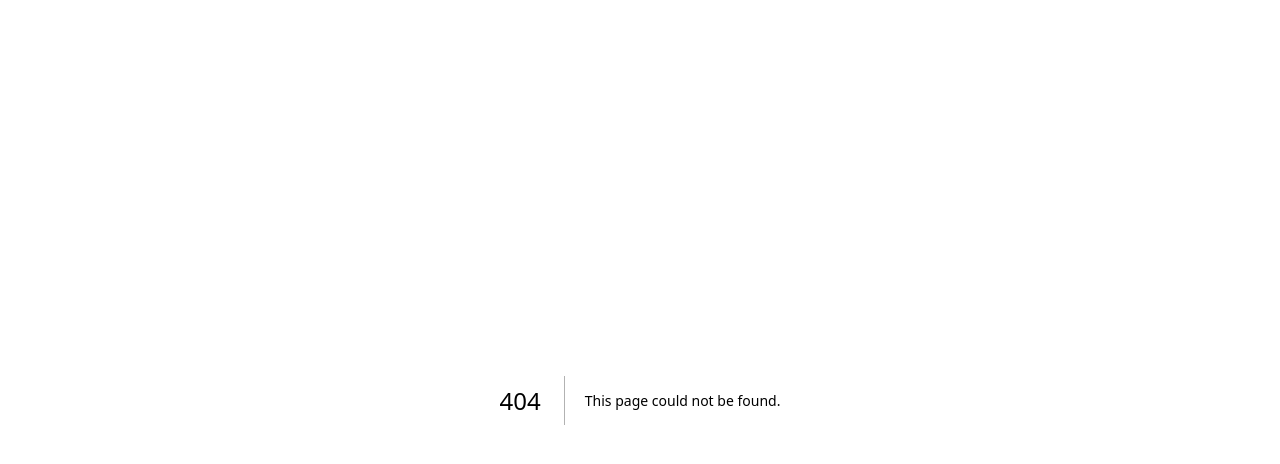
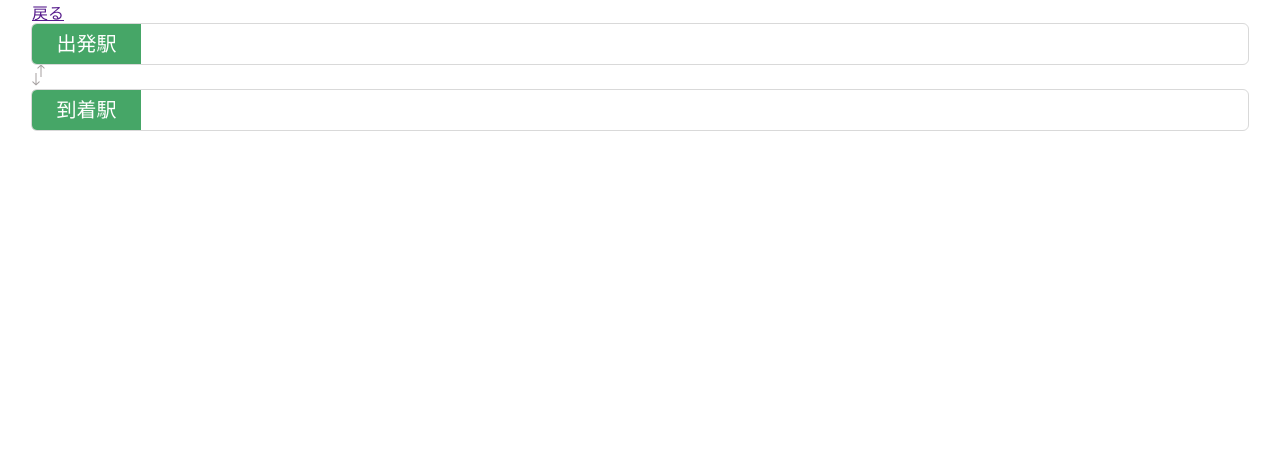
Before and after one commit to RikutoOgaki/teamapp, a Next.js app in the folder src/: page /search in a window 1280 px wide. Before the commit this address had no page. Shown: the top 464 px of the page. Built offline with nearby package versions, Linux system fonts and the light colour scheme.

Commit message:
修正中

```diff
--- a/src/components/common/Modal.tsx
+++ b/src/components/common/Modal.tsx
@@ -6,7 +6,7 @@ import style from '@/styles/components/common/modal.module.scss'
 
 type Props = {
     children: React.ReactNode,
-    boolean: boolean
+    boolean: boolean,
 }
 
 export function Modal(props: Props) {
--- /dev/null
+++ b/src/pages/search/index.tsx
@@ -0,0 +1,36 @@
+import { useState } from 'react'
+import { OneDay } from '@/components/common/OneDay'
+import style from '@/styles/components/common/oneday.module.scss'
+import switchArrow from '@/public/img/switchArrow.svg'
+import Image from 'next/image'
+
+export default function Search() {
+
+    const [state, setState] = useState();
+
+    return (
+        <>
+            <div className={style.container}>
+                <div className={style.return}>
+                    <a href="">
+                        <span className={style.chevronLeft}></span>
+                        <p>戻る</p>
+                    </a>
+                </div>
+
+                <div className={style.search}>
+                    <div className={style.startHome}>
+                        <p>出発駅</p>
+                        <input type="text" />
+                    </div>
+                    <span><Image src={switchArrow} alt="切り替え" /></span>
+                    <div className={style.endHome}>
+                        <p>到着駅</p>
+                        <input type="text" />
+                    </div>
+                </div>
+            </div>
+
+        </>
+    )
+}
--- a/src/pages/weekPage/index.tsx
+++ b/src/pages/weekPage/index.tsx
@@ -4,15 +4,11 @@ import { WeekData } from '@/types/WeekData'
 
 export default function WeekPage() {
 
-
-    // 1週間の表示用の簡易データ
-    const week = [0, 1, 2, 3, 4, 5, 6]
-
     return (
         <>
             <div className={style.wrap}>
                 <div className={style.linkBox}>
-                    <Link href={''} className={style.link}> ＜戻る</Link>
+                    <Link href={'../Home'} className={style.link}> ＜戻る</Link>
                 </div>
                 <div className={style.listBox}>
                     {WeekData.map((v, idx) =>
```
Also changed, not shown: src/pages/Home/index.tsx (+16 -4 lines), src/types/DayTrainData.ts (added).
